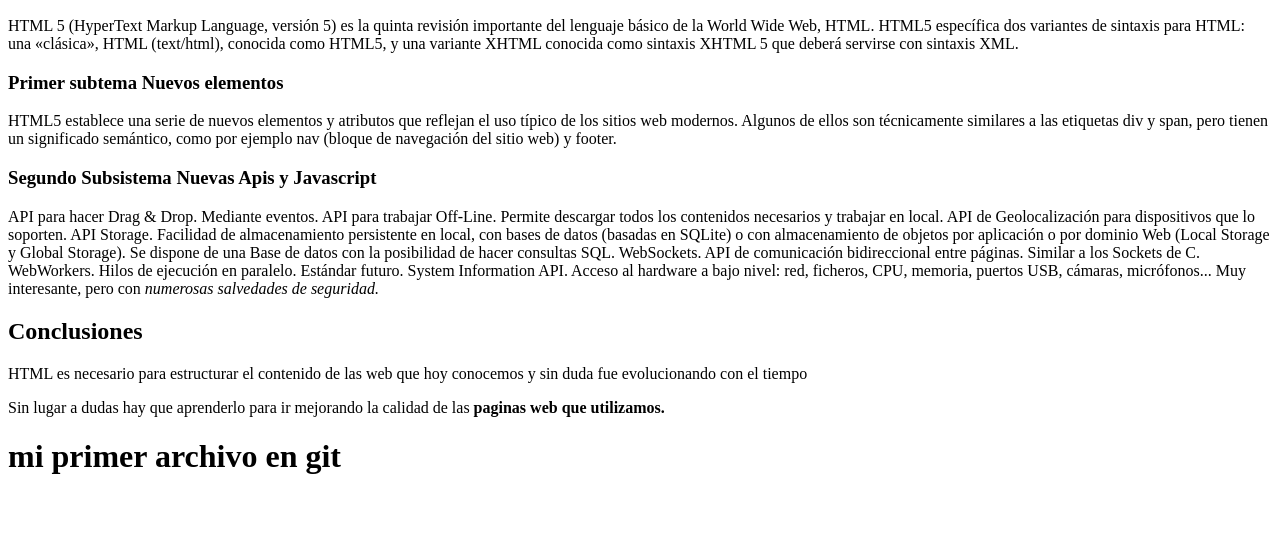
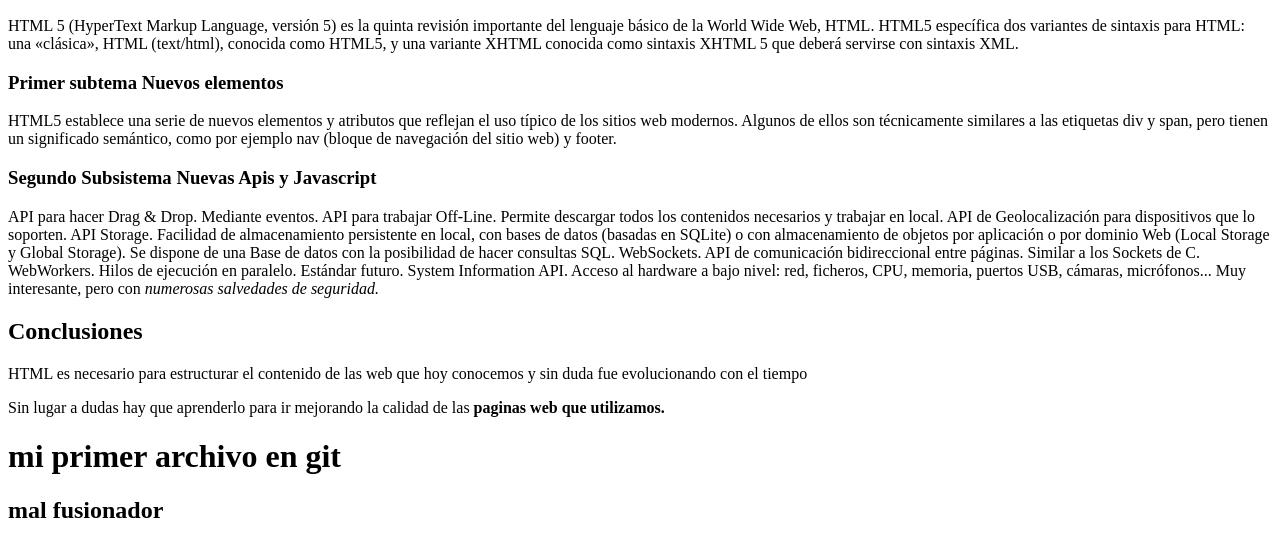
Before and after one commit to LucianaLo/Prueba-1, a plain HTML site: page index.html in a window 1280 px wide. Shown: the part 446-989 px from the top of the page. Before the commit the page ends 943 px from the top, so only its background shows below. Drawn offline with Linux system fonts and the light colour scheme.

Commit message:
Update index.html

```diff
--- a/index.html
+++ b/index.html
@@ -72,3 +72,4 @@
   </header>
 </body>
 <h1> mi primer archivo en git </h1>
+<h2> mal fusionador</2>
```
